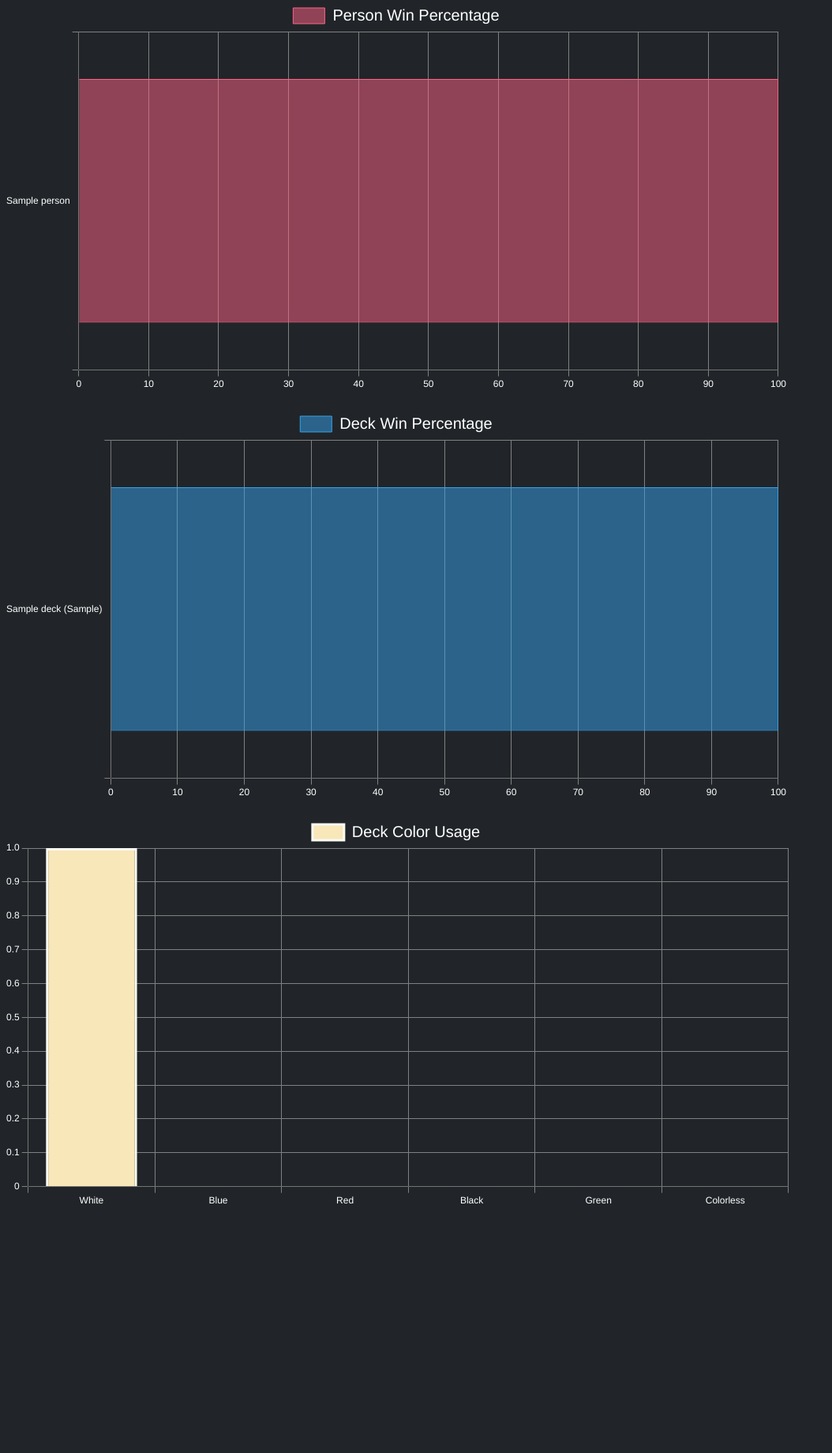
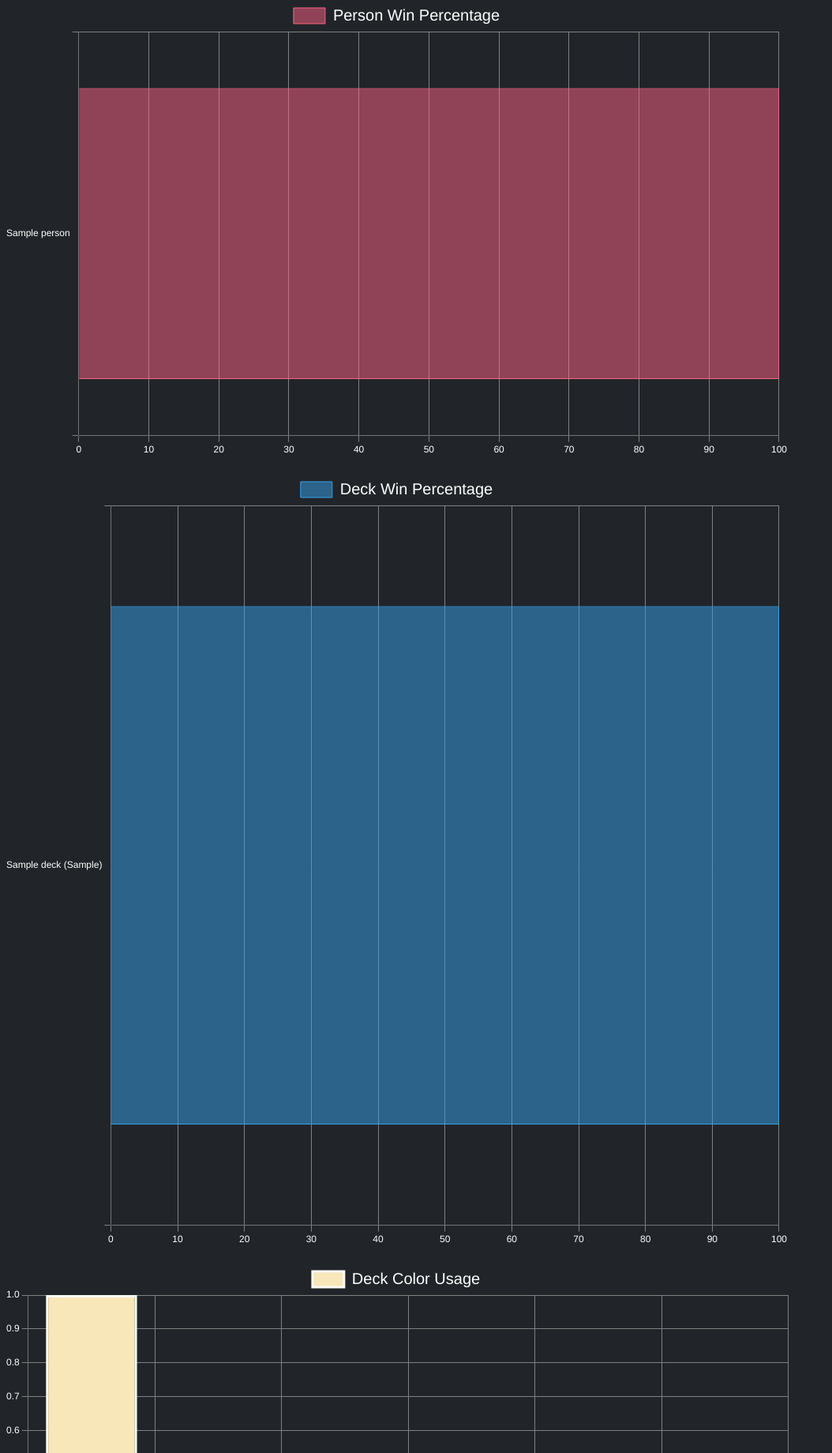
Before and after one commit to frixdk/papkort, a Django app: page /stats in a window 1280 px wide. Shown: the part 56-1896 px from the top of the page at 79% size, without its empty margins (0-1054 px from the left). Before the commit the page ends 1581 px from the top, so only its background shows below. Run offline with Django 4.2, Linux system fonts and the light colour scheme; tables that the repository leaves empty hold one stand-in row (values such as "Sample post"); some libraries are stand-ins or nearby versions.

Commit message:
Better deck chart

```diff
--- a/papkort/games/templates/matches/stats.html
+++ b/papkort/games/templates/matches/stats.html
@@ -4,9 +4,11 @@
 
 {% block content %}
 
-<div style="max-width:1000px; padding-left: 5px; padding-bottom:20px"><canvas id="personWinPercentage"></canvas></div>
+<div style="height: 600px; max-width:1000px; padding-left: 5px; padding-bottom:20px"><canvas id="personWinPercentage"></canvas></div>
 
-<div style="max-width:1000px; padding-left: 5px; padding-bottom:20px"><canvas id="deckWinPercentage"></canvas></div>
+<div style="height: 1000px; max-width:1000px; padding-left: 5px; padding-bottom:20px">
+    <canvas id="deckWinPercentage"></canvas>
+</div>
 
 <div style="max-width:1000px; padding-left: 5px; padding-bottom:20px"><canvas id="colors"></canvas></div>
 
@@ -40,6 +42,8 @@ var chartColors = {
 };
 
 options = {
+    aspectRatio: 2,
+    maintainAspectRatio: false,
     indexAxis: 'y',
     plugins: {
       legend: {
@@ -95,7 +99,7 @@ const deckConfig = {
     datasets: [{
       label: 'Deck Win Percentage',
       data: deck_win_percentage.map(row => row.percentage),
-      borderWidth: 1
+      borderWidth: 1,
     }]
 },
   options: options,
```
